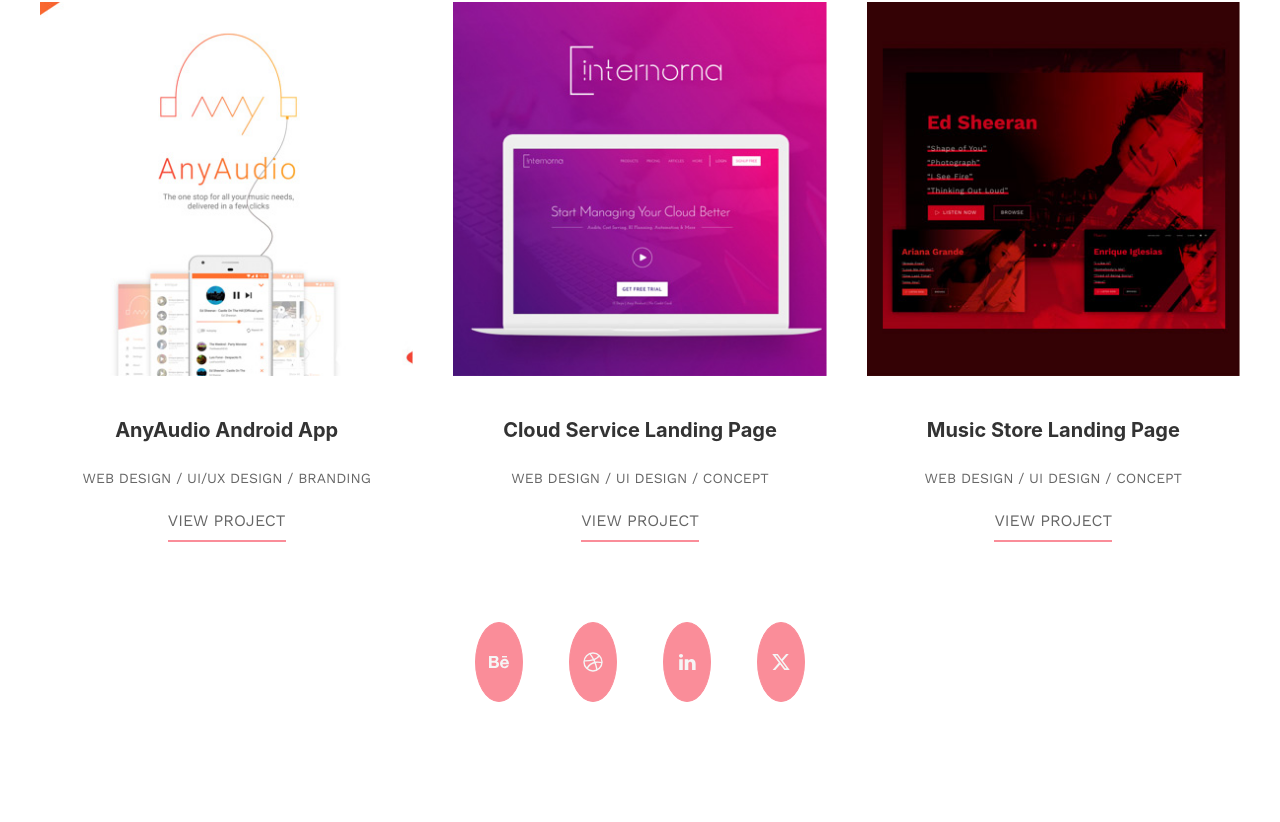
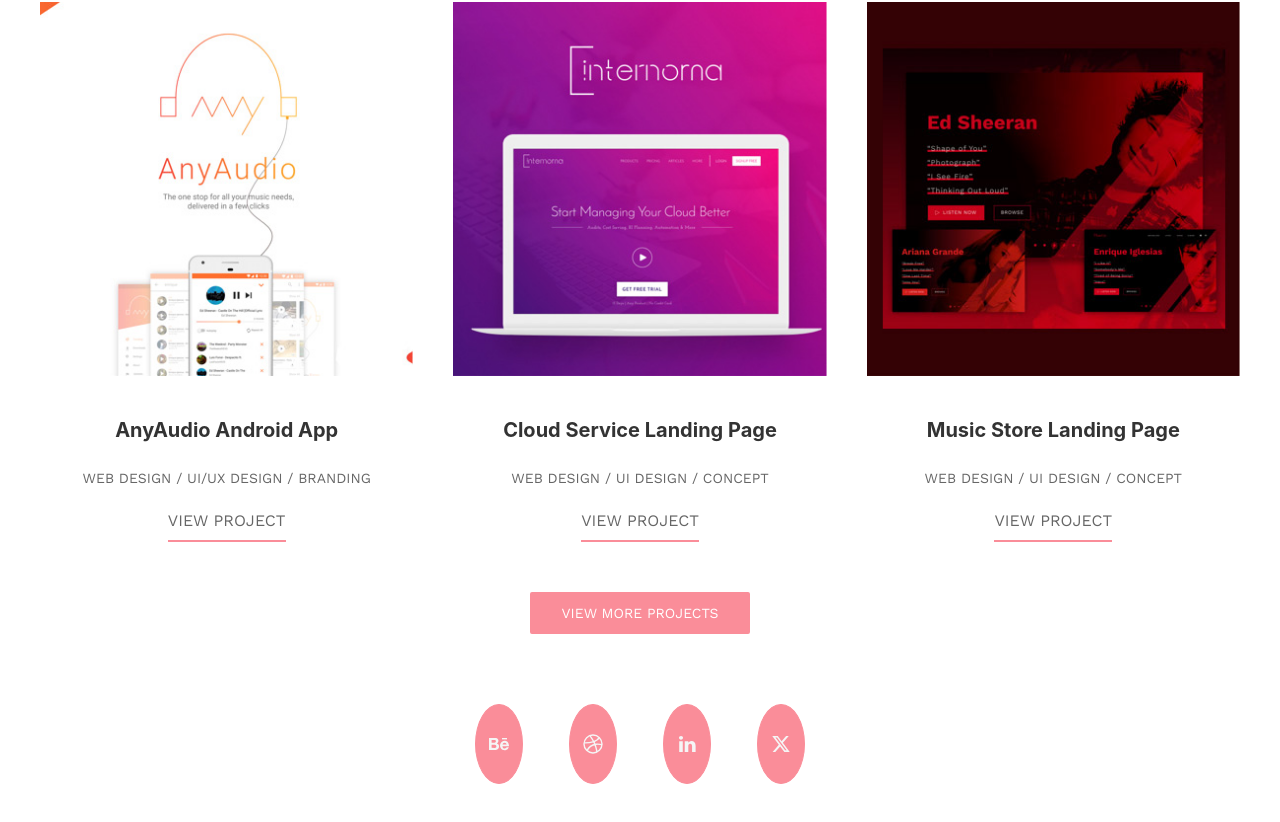
Before and after one commit to ansarimofid/ansarimofid.github.io_2017, a React (Create React App) app: page / in a window 1280 px wide. Shown: the part 1252-2074 px from the top of the page. Before the commit the page ends 1994 px from the top, so only its background shows below. Built offline with nearby package versions, Linux system fonts and the light colour scheme; a web font is replaced by a local one.

Commit message:
Adds meta information

```diff
--- a/public/index.html
+++ b/public/index.html
@@ -3,23 +3,18 @@
   <head>
     <meta charset="utf-8">
     <meta name="viewport" content="width=device-width, initial-scale=1, shrink-to-fit=no">
+    <meta name="author" content="Mofid Ansari">
+    <link rel="author" href="https://ansarimofid@gmail.com">
+    <meta name="description" content="Personal Site of Mofid Ansari">
     <meta name="theme-color" content="#000000">
     <link href="https://fonts.googleapis.com/css?family=Redressed|Work+Sans:400,500,700" rel="stylesheet">
+    <meta name="keywords" content="ansarimofid, mofid ansari, ansari mofid, mofid, ansari, mofid designer, mofid ansari designer, mofid developer, mofuu">
     <!--
       manifest.json provides metadata used when your web app is added to the
       homescreen on Android. See https://developers.google.com/web/fundamentals/engage-and-retain/web-app-manifest/
     -->
     <link rel="manifest" href="%PUBLIC_URL%/manifest.json">
     <link rel="shortcut icon" href="%PUBLIC_URL%/favicon.png">
-    <!--
-      Notice the use of %PUBLIC_URL% in the tags above.
-      It will be replaced with the URL of the `public` folder during the build.
-      Only files inside the `public` folder can be referenced from the HTML.
-
-      Unlike "/favicon.ico" or "favicon.ico", "%PUBLIC_URL%/favicon.ico" will
-      work correctly both with client-side routing and a non-root public URL.
-      Learn how to configure a non-root public URL by running `npm run build`.
-    -->
     <title>Mofid Ansari</title>
   </head>
   <body>
@@ -30,12 +25,6 @@
     <!--
       This HTML file is a template.
       If you open it directly in the browser, you will see an empty page.
-
-      You can add webfonts, meta tags, or analytics to this file.
-      The build step will place the bundled scripts into the <body> tag.
-
-      To begin the development, run `npm start` or `yarn start`.
-      To create a production bundle, use `npm run build` or `yarn build`.
     -->
   </body>
 </html>
--- a/src/components/ProjectCards/ProjectCard.css
+++ b/src/components/ProjectCards/ProjectCard.css
@@ -46,3 +46,16 @@
 .project-card .uk-card .img-overlay:hover {
     background-color: rgba(0, 0, 0, 0.24);;
 }
+
+.projects .more-project {
+    background-color: #FA8D99;
+    border-radius: 2px;
+    color: white;
+    border:2px solid #FA8D99;
+    transition: all 0.3s;
+}
+
+.projects .more-project:hover {
+    background-color: white;
+    color: #FA8D99;
+}
--- a/src/components/ProjectCards/ProjectList.js
+++ b/src/components/ProjectCards/ProjectList.js
@@ -26,10 +26,14 @@
   render() {
 
     return(
-      <div className="uk-container uk-text-center">
+      <div className="uk-container uk-text-center projects">
         <div className="uk-grid">
           {this.getProjectCards()}
         </div>
+        <a href="https://www.behance.net/ansarimofid" target="blank" className="more-project uk-margin-small-top uk-button uk-button-line">
+          View more projects
+        </a>
+        <div className="uk-padding-small"></div>
       </div>
     )
   }
```
